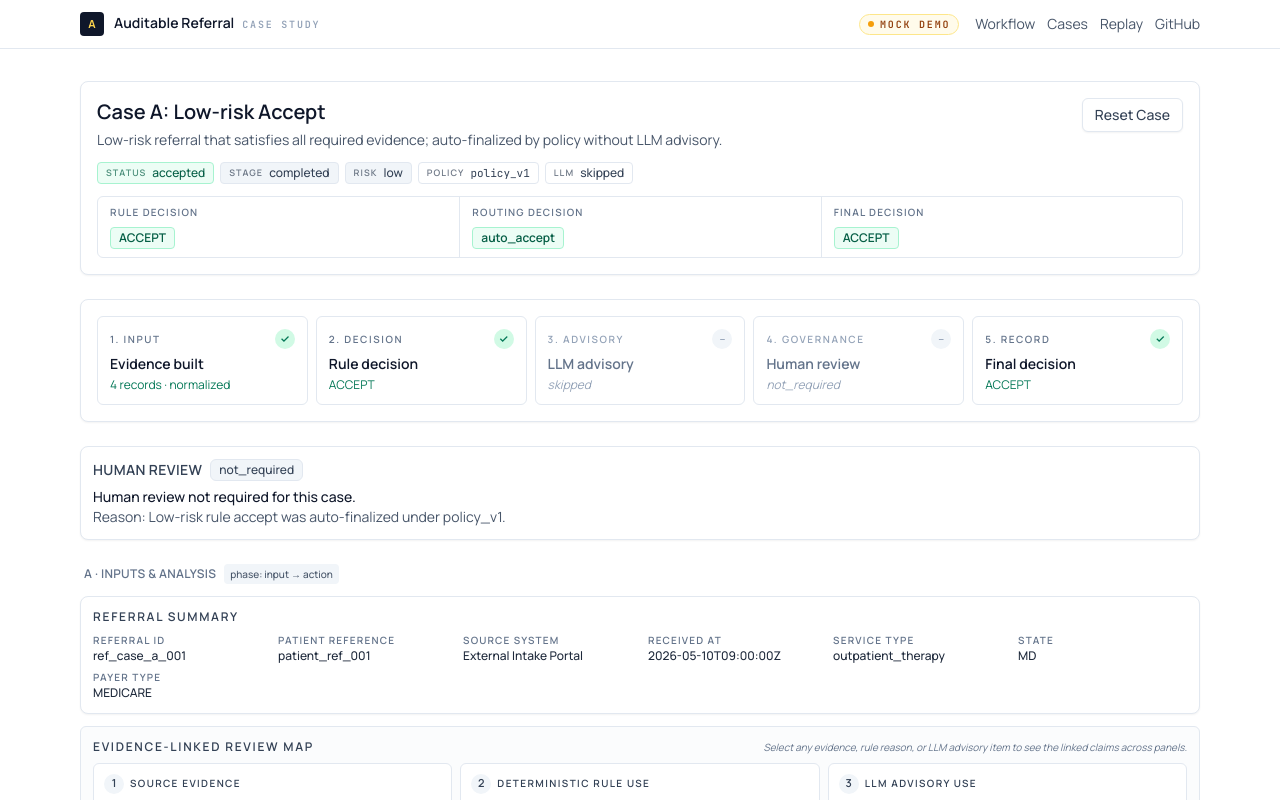
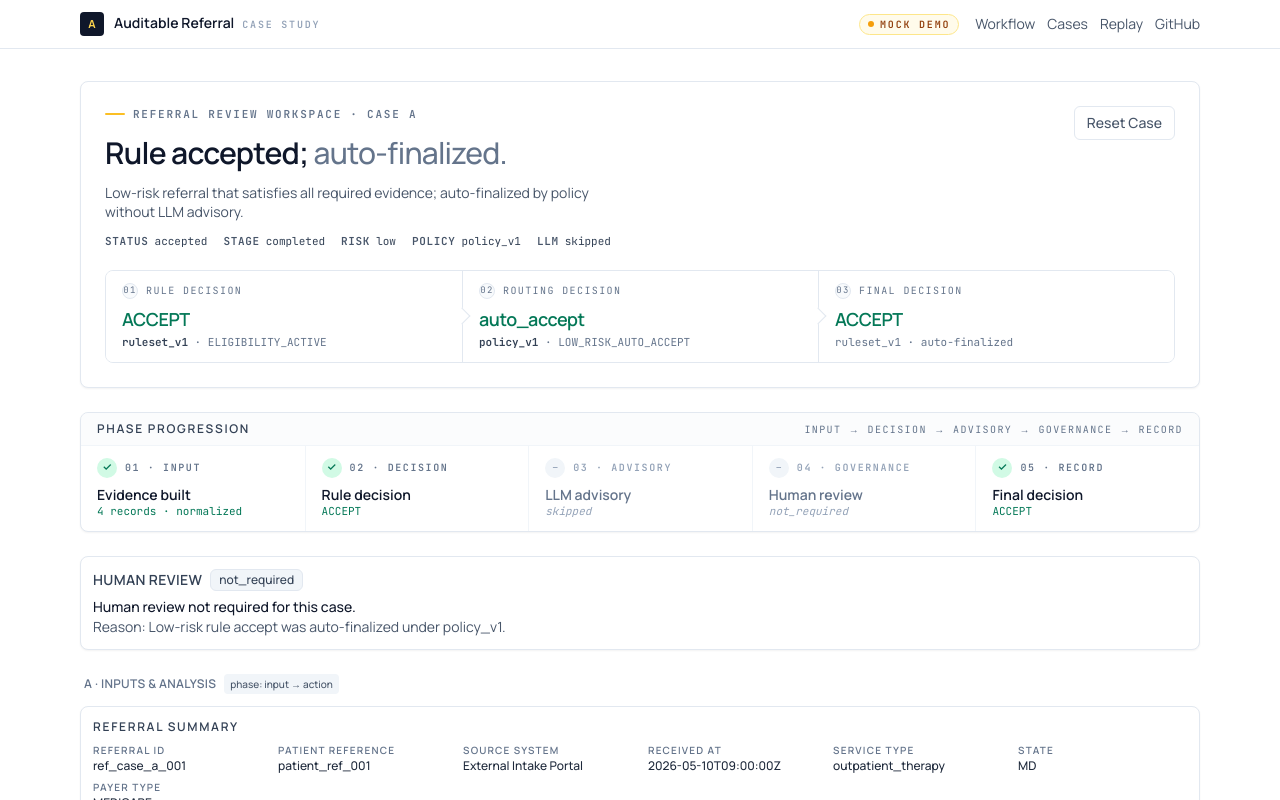
Before and after one commit to Ariosolzq/auditable-ai-referral-demo, a Next.js app: page /cases/case-a in a window 1280 px wide. Shown: the top 800 px of the page. Built offline with nearby package versions, Linux system fonts and the light colour scheme.

Commit message:
Polish case detail header and phase strip

```diff
--- a/components/workflow/CaseWorkspaceClient.tsx
+++ b/components/workflow/CaseWorkspaceClient.tsx
@@ -12,6 +12,7 @@ import WorkflowProgressRail from "@/components/workflow/WorkflowProgressRail";
 import { buildInitialState, caseReducer } from "@/lib/caseReducer";
 import type {
   FinalDecisionValue,
+  ReasonCode,
   ReferralCase,
   ReviewerAction,
 } from "@/types/referral";
@@ -20,83 +21,138 @@ type Props = {
   caseData: ReferralCase;
 };
 
-function statusTone(v: string): string {
-  if (v === "accepted" || v === "ACCEPT" || v === "auto_accept")
-    return "bg-emerald-50 text-emerald-800 border-emerald-200";
-  if (
-    v === "rejected" ||
-    v === "REJECT" ||
-    v === "auto_reject" ||
-    v === "failed"
-  )
-    return "bg-rose-50 text-rose-800 border-rose-200";
-  if (
-    v === "needs_review" ||
-    v === "waiting_for_human_review" ||
-    v === "in_progress" ||
-    v === "pending" ||
-    v === "NEEDS_REVIEW" ||
-    v === "UNCERTAIN" ||
-    v === "human_review_required" ||
-    v === "needs_more_evidence"
-  ) {
-    return "bg-amber-50 text-amber-800 border-amber-200";
-  }
-  return "bg-slate-100 text-slate-700 border-slate-200";
+function caseEyebrow(caseData: ReferralCase): string {
+  const slug = caseData.id.replace(/^case-/, "");
+  return `Referral review workspace · Case ${slug.toUpperCase()}`;
 }
 
-function riskTone(level: ReferralCase["riskLevel"]): string {
-  if (level === "high") return "bg-rose-50 text-rose-800 border-rose-200";
-  if (level === "medium") return "bg-amber-50 text-amber-800 border-amber-200";
-  return "bg-slate-100 text-slate-700 border-slate-200";
+function deriveHeadline(caseData: ReferralCase): {
+  lead: string;
+  trail: string;
+} {
+  const rule = caseData.ruleEvaluation.decision;
+  const routing = caseData.ruleEvaluation.routingDecision;
+  const final = caseData.finalDecision;
+
+  if (final) {
+    if (final.overrideFlag) {
+      return {
+        lead: "Reviewer overrode the rule;",
+        trail: `final ${final.decision.toLowerCase()}.`,
+      };
+    }
+    if (rule === "ACCEPT" && routing === "auto_accept") {
+      return { lead: "Rule accepted;", trail: "auto-finalized." };
+    }
+    if (rule === "REJECT" && routing === "auto_reject") {
+      return { lead: "Rule rejected;", trail: "auto-finalized." };
+    }
+    return {
+      lead: `Rule ${rule.toLowerCase()};`,
+      trail: `final ${final.decision.toLowerCase()}.`,
+    };
+  }
+
+  if (rule === "REJECT" && routing === "human_review_required") {
+    return { lead: "Rule rejected;", trail: "human review required." };
+  }
+  if (rule === "NEEDS_REVIEW" && routing === "human_review_required") {
+    return { lead: "Rule needs review;", trail: "human review required." };
+  }
+  if (rule === "UNCERTAIN" && routing === "human_review_required") {
+    return { lead: "Rule uncertain;", trail: "human review required." };
+  }
+  if (routing === "needs_more_evidence") {
+    return { lead: "Awaiting evidence;", trail: "case held." };
+  }
+  return { lead: caseData.title, trail: "" };
 }
 
-function Chip({
-  label,
-  value,
-  tone,
-  mono = false,
-}: {
-  label: string;
-  value: ReactNode;
-  tone?: string;
-  mono?: boolean;
-}) {
-  const baseClass = tone ?? "border-slate-200 bg-white text-slate-700";
+function topReasonCode(codes: ReasonCode[]): string | null {
+  if (codes.length === 0) return null;
+  const order = ["blocking", "high", "medium", "low"] as const;
+  for (const sev of order) {
+    const found = codes.find((c) => c.severity === sev);
+    if (found) return found.code;
+  }
+  return codes[0]?.code ?? null;
+}
+
+function finalDecisionSub(caseData: ReferralCase): string {
+  if (!caseData.finalDecision) {
+    return "waiting on reviewer · only human review can finalize";
+  }
+  const fd = caseData.finalDecision;
+  if (fd.decidedBy === "system") {
+    return `${caseData.ruleEvaluation.ruleSetVersion} · auto-finalized`;
+  }
+  if (fd.overrideFlag) {
+    return "reviewer override · audit logged";
+  }
+  return "reviewer confirmed · audit logged";
+}
+
+function decisionValueTone(value: string): string {
+  if (value === "ACCEPT" || value === "auto_accept") return "text-emerald-700";
+  if (value === "REJECT" || value === "auto_reject") return "text-rose-700";
+  if (
+    value === "human_review_required" ||
+    value === "NEEDS_REVIEW" ||
+    value === "UNCERTAIN" ||
+    value === "needs_more_evidence"
+  )
+    return "text-amber-700";
+  if (value === "pending") return "text-slate-500";
+  return "text-slate-700";
+}
+
+function MetaItem({ label, value }: { label: string; value: string }) {
   return (
-    <span
-      className={`inline-flex items-center gap-1.5 rounded border px-2 py-0.5 text-xs ${baseClass}`}
-    >
-      <span className="text-[9px] font-semibold uppercase tracking-[0.12em] opacity-70">
+    <span className="inline-flex items-baseline gap-1.5">
+      <span className="font-semibold uppercase tracking-[0.06em] text-slate-600">
         {label}
       </span>
-      <span className={mono ? "font-mono text-[11px]" : "font-medium"}>
-        {value}
-      </span>
+      <span className="text-slate-700">{value}</span>
     </span>
   );
 }
 
-function DecisionCell({
+function TripleCell({
+  num,
   label,
   value,
-  tone,
+  sub,
+  withConnector,
 }: {
+  num: string;
   label: string;
   value: string;
-  tone: string;
+  sub: ReactNode;
+  withConnector?: boolean;
 }) {
   return (
-    <div className="px-3 py-2">
-      <div className="text-[10px] font-semibold uppercase tracking-[0.12em] text-slate-500">
-        {label}
+    <div className="relative bg-white px-4 py-3">
+      {withConnector && (
+        <span
+          aria-hidden="true"
+          className="absolute -left-[7px] top-1/2 z-10 hidden h-3 w-3 -translate-y-1/2 rotate-45 border-r border-t border-slate-200 bg-white sm:block"
+        />
+      )}
+      <div className="flex items-center gap-2 font-mono text-[10px] uppercase tracking-[0.14em] text-slate-500">
+        <span className="inline-flex h-4 w-4 items-center justify-center rounded-full border border-slate-200 bg-slate-50 text-[9px] text-slate-500">
+          {num}
+        </span>
+        <span>{label}</span>
       </div>
-      <div className="mt-1">
-        <span
-          className={`inline-flex items-center rounded border px-2 py-0.5 text-xs font-semibold ${tone}`}
-        >
-          {value}
-        </span>
+      <div
+        className={`mt-1.5 text-lg font-semibold tracking-tight ${decisionValueTone(
+          value,
+        )}`}
+      >
+        {value}
+      </div>
+      <div className="mt-0.5 font-mono text-[11px] leading-snug text-slate-500">
+        {sub}
       </div>
     </div>
   );
@@ -160,93 +216,118 @@ export default function CaseWorkspaceClient({
     dispatch({ type: "RESET_CASE", initialCase });
   };
 
+  const headline = deriveHeadline(caseData);
+  const topRule = topReasonCode(caseData.ruleEvaluation.reasonCodes);
+  const topRouting = topReasonCode(caseData.ruleEvaluation.routingReasonCodes);
   const finalText = caseData.finalDecision?.decision ?? "pending";
-  const finalTone = caseData.finalDecision
-    ? statusTone(caseData.finalDecision.decision)
-    : "bg-slate-100 text-slate-500 border-slate-200";
-
-  const showCaseCContext =
-    caseData.id === "case-c" && !caseData.finalDecision;
 
   return (
     <div className="space-y-6">
-      <header className="rounded-lg border border-slate-200 bg-white p-4 shadow-sm">
-        <div className="flex flex-wrap items-start justify-between gap-3">
-          <div className="min-w-0 space-y-1">
-            <h1 className="text-xl font-semibold text-slate-900">
-              {caseData.title}
+      <header className="rounded-lg border border-slate-200 bg-white p-5 shadow-sm sm:p-6">
+        <div className="grid gap-4 sm:grid-cols-[minmax(0,1fr)_auto] sm:items-start">
+          <div className="min-w-0 space-y-3">
+            <p className="flex items-center gap-2 font-mono text-[11px] font-semibold uppercase tracking-[0.16em] text-slate-500">
+              <span
+                aria-hidden="true"
+                className="inline-block h-0.5 w-5 rounded bg-amber-400"
+              />
+              {caseEyebrow(caseData)}
+            </p>
+            <h1 className="text-2xl font-semibold leading-tight tracking-tight text-slate-900 sm:text-3xl">
+              {headline.lead}
+              {headline.trail && (
+                <>
+                  {" "}
+                  <span className="font-medium text-slate-500">
+                    {headline.trail}
+                  </span>
+                </>
+              )}
             </h1>
-            <p className="text-sm text-slate-600">{caseData.description}</p>
-            {showCaseCContext && (
-              <p className="text-sm font-medium text-slate-800">
-                Rule decided REJECT. The case is waiting for human
-                confirmation.
-              </p>
-            )}
+            <p className="max-w-[60ch] text-sm leading-snug text-slate-600">
+              {caseData.description}
+            </p>
+            <div className="flex flex-wrap gap-x-4 gap-y-1 font-mono text-[11px] text-slate-500">
+              <MetaItem label="status" value={caseData.currentStatus} />
+              <MetaItem label="stage" value={caseData.currentStage} />
+              <MetaItem label="risk" value={caseData.riskLevel} />
+              <MetaItem
+                label="policy"
+                value={caseData.ruleEvaluation.policyBundleVersion}
+              />
+              {caseData.llmAdvisory.status === "generated" && (
+                <>
+                  <MetaItem
+                    label="prompt"
+                    value={caseData.llmAdvisory.promptVersion}
+                  />
+                  <MetaItem
+                    label="model"
+                    value={caseData.llmAdvisory.modelVersion}
+                  />
+                </>
+              )}
+              {caseData.llmAdvisory.status === "skipped" && (
+                <MetaItem label="llm" value="skipped" />
+              )}
+              {caseData.llmAdvisory.status === "failed" && (
+                <>
+                  <MetaItem
+                    label="prompt"
+                    value={caseData.llmAdvisory.promptVersion}
+                  />
+                  <MetaItem
+                    label="model"
+                    value={caseData.llmAdvisory.modelVersion}
+                  />
+                  <MetaItem label="llm" value="failed" />
+                </>
+              )}
+            </div>
           </div>
           <button
             type="button"
             onClick={handleResetCase}
-            className="inline-flex shrink-0 items-center rounded-md border border-slate-200 bg-white px-3 py-1.5 text-sm font-medium text-slate-700 shadow-sm hover:border-slate-300 hover:bg-slate-50 focus-visible:outline focus-visible:outline-2 focus-visible:outline-offset-2 focus-visible:outline-sky-500"
+            className="inline-flex shrink-0 items-center self-start justify-self-start rounded-md border border-slate-200 bg-white px-3 py-1.5 text-sm font-medium text-slate-600 hover:border-slate-300 hover:bg-slate-50 focus-visible:outline focus-visible:outline-2 focus-visible:outline-offset-2 focus-visible:outline-sky-500 sm:justify-self-end"
           >
             Reset Case
           </button>
         </div>
 
-        <div className="mt-3 flex flex-wrap items-center gap-1.5">
-          <Chip
-            label="status"
-            value={caseData.currentStatus}
-            tone={statusTone(caseData.currentStatus)}
-          />
-          <Chip
-            label="stage"
-            value={caseData.currentStage}
-            tone={statusTone(caseData.currentStage)}
-          />
-          <Chip
-            label="risk"
-            value={caseData.riskLevel}
-            tone={riskTone(caseData.riskLevel)}
-          />
-          <Chip
-            label="policy"
-            value={<code>{caseData.ruleEvaluation.policyBundleVersion}</code>}
-            mono
-          />
-          {caseData.llmAdvisory.status === "generated" ? (
-            <>
-              <Chip
-                label="prompt"
-                value={<code>{caseData.llmAdvisory.promptVersion}</code>}
-                mono
-              />
-              <Chip
-                label="model"
-                value={<code>{caseData.llmAdvisory.modelVersion}</code>}
-                mono
-              />
-            </>
-          ) : (
-            <Chip label="llm" value={caseData.llmAdvisory.status} />
-          )}
-        </div>
-
-        <div className="mt-3 grid grid-cols-3 divide-x divide-slate-200 overflow-hidden rounded-md border border-slate-200">
-          <DecisionCell
+        <div className="mt-5 grid grid-cols-1 divide-y divide-slate-200 overflow-hidden rounded-lg border border-slate-200 sm:grid-cols-3 sm:divide-x sm:divide-y-0">
+          <TripleCell
+            num="01"
             label="Rule decision"
             value={caseData.ruleEvaluation.decision}
-            tone={statusTone(caseData.ruleEvaluation.decision)}
+            sub={
+              <>
+                <span className="font-semibold text-slate-700">
+                  {caseData.ruleEvaluation.ruleSetVersion}
+                </span>
+                {topRule && <> · {topRule}</>}
+              </>
+            }
           />
-          <DecisionCell
+          <TripleCell
+            num="02"
             label="Routing decision"
             value={caseData.ruleEvaluation.routingDecision}
-            tone={statusTone(caseData.ruleEvaluation.routingDecision)}
+            sub={
+              <>
+                <span className="font-semibold text-slate-700">
+                  {caseData.ruleEvaluation.policyBundleVersion}
+                </span>
+                {topRouting && <> · {topRouting}</>}
+              </>
+            }
+            withConnector
           />
-          <DecisionCell
+          <TripleCell
+            num="03"
             label="Final decision"
             value={finalText}
-            tone={finalTone}
+            sub={finalDecisionSub(caseData)}
+            withConnector
           />
         </div>
       </header>
--- a/components/workflow/WorkflowProgressRail.tsx
+++ b/components/workflow/WorkflowProgressRail.tsx
@@ -67,10 +67,6 @@ type TileCopy = {
   detail: string;
 };
 
-// Render-only mapping that produces the displayed copy for each tile.
-// Reads from deriveStages output for case-specific details and from
-// caseData.evidenceRecords.length for the Input tile's count.
-// Does not change how stages are derived.
 function buildTileCopy(
   caseData: ReferralCase,
   stages: RailStage[],
@@ -105,25 +101,16 @@ function buildTileCopy(
   ];
 }
 
-function tileClass(state: RailState): string {
-  switch (state) {
-    case "done":
-      return "border-slate-200 bg-white";
-    case "active":
-      return "border-sky-500 bg-sky-50 ring-2 ring-sky-200";
-    case "pending":
-      return "border-slate-200 bg-slate-50/60";
-    case "skipped":
-      return "border-slate-200 bg-white";
-    case "failed":
-      return "border-rose-300 bg-rose-50/70";
-  }
+function phaseBgClass(state: RailState): string {
+  if (state === "active") return "bg-sky-50/70";
+  if (state === "failed") return "bg-rose-50/40";
+  return "";
 }
 
 function phaseLabelClass(state: RailState): string {
-  if (state === "pending" || state === "skipped") return "text-slate-400";
   if (state === "active") return "text-sky-700";
   if (state === "failed") return "text-rose-700";
+  if (state === "pending" || state === "skipped") return "text-slate-400";
   return "text-slate-500";
 }
 
@@ -194,48 +181,54 @@ export default function WorkflowProgressRail({ caseData }: Props) {
 
   return (
     <section
-      aria-label="Workflow progress"
-      className="rounded-lg border border-slate-200 bg-white p-3 shadow-sm sm:p-4"
+      aria-label="Workflow phase progression"
+      className="overflow-hidden rounded-lg border border-slate-200 bg-white shadow-sm"
     >
-      <ol className="grid grid-cols-1 gap-2 sm:grid-cols-2 lg:grid-cols-5">
+      <header className="flex flex-wrap items-baseline justify-between gap-2 border-b border-slate-100 bg-slate-50/60 px-4 py-2">
+        <h2 className="text-xs font-semibold uppercase tracking-[0.14em] text-slate-700">
+          Phase progression
+        </h2>
+        <span className="font-mono text-[10px] uppercase tracking-[0.14em] text-slate-500">
+          input → decision → advisory → governance → record
+        </span>
+      </header>
+      <ol className="grid grid-cols-1 divide-y divide-slate-100 lg:grid-cols-5 lg:divide-x lg:divide-y-0">
         {stages.map((stage, i) => {
           const icon = stateIcon(stage.state);
           const isActive = stage.state === "active";
           return (
             <li
               key={copy[i].phase}
-              className={`relative rounded-md border p-3 ${tileClass(stage.state)}`}
+              className={`relative px-4 py-3 ${phaseBgClass(stage.state)}`}
             >
-              {isActive && (
-                <>
-                  <span className="absolute -top-2.5 left-3 inline-flex items-center rounded bg-sky-600 px-1.5 py-0.5 text-[9px] font-semibold uppercase tracking-[0.14em] text-white shadow-sm">
-                    You are here
-                  </span>
-                  <span
-                    aria-hidden="true"
-                    className="pointer-events-none absolute -bottom-[7px] left-1/2 h-3 w-3 -translate-x-1/2 rotate-45 border-b border-r border-sky-500 bg-sky-50"
-                  />
-                </>
-              )}
-              <div className="flex items-center justify-between gap-2">
-                <span
-                  className={`text-[10px] font-semibold uppercase tracking-[0.16em] ${phaseLabelClass(stage.state)}`}
-                >
-                  {i + 1}. {copy[i].phase}
-                </span>
+              <div className="flex items-center gap-2">
                 <span
                   aria-label={icon.srLabel}
                   className={`inline-flex h-5 w-5 shrink-0 items-center justify-center rounded-full text-[11px] font-semibold ${icon.toneClass}`}
                 >
                   <span aria-hidden="true">{icon.glyph}</span>
                 </span>
+                <span
+                  className={`font-mono text-[10px] font-semibold uppercase tracking-[0.16em] ${phaseLabelClass(
+                    stage.state,
+                  )}`}
+                >
+                  0{i + 1} · {copy[i].phase}
+                </span>
+                {isActive && (
+                  <span className="ml-auto inline-flex items-center rounded bg-sky-600 px-1.5 py-0.5 font-mono text-[9px] font-semibold uppercase tracking-[0.12em] text-white">
+                    You are here
+                  </span>
+                )}
               </div>
               <p
-                className={`mt-1.5 text-sm font-semibold leading-tight ${titleClass(stage.state)}`}
+                className={`mt-2 text-sm font-semibold leading-tight ${titleClass(stage.state)}`}
               >
                 {copy[i].title}
               </p>
-              <p className={`mt-1 text-xs leading-tight ${detailClass(stage.state)}`}>
+              <p
+                className={`mt-0.5 font-mono text-[11px] leading-tight ${detailClass(stage.state)}`}
+              >
                 {copy[i].detail}
               </p>
             </li>
```
